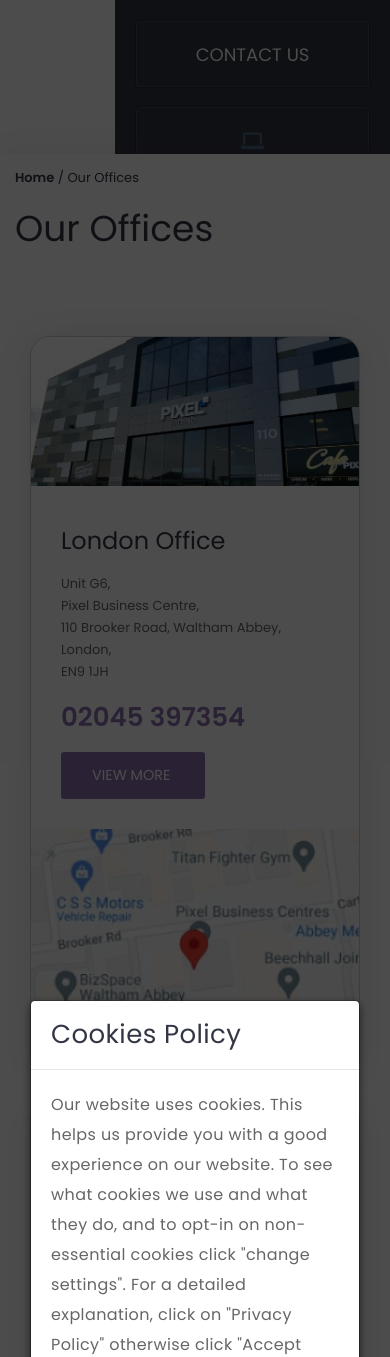
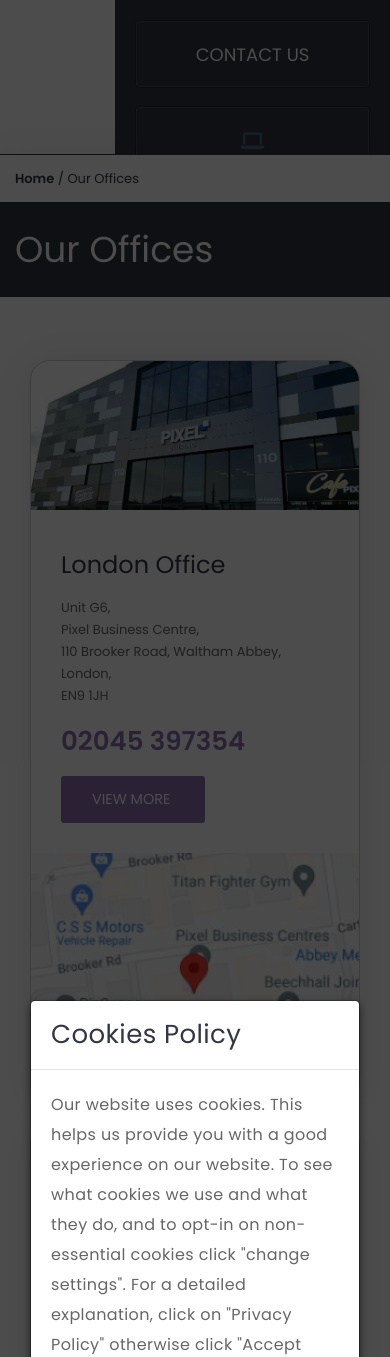
Before and after one commit to DanielH208/example_homepage, a PHP site: page /contact.php in a window 390 px wide. Shown: the top 1357 px of the page. Run offline with PHP 8.4, Linux system fonts and the light colour scheme; some libraries are stand-ins or nearby versions.

Commit message:
Styling improvements

```diff
--- a/contact.php
+++ b/contact.php
@@ -136,12 +136,16 @@
             <div id="main-content" class="main-content-contact">
                 <div id="top-link-path">
                     <div class="container">
-                        <p><a id="return-home-link" href="/"><strong>Home</strong></a> / Our Offices</p>
+                        <p><a id="return-home-link" href="https://netmatters.daniel-higgins.netmatters-scs.co.uk/"><strong>Home</strong></a> / Our Offices</p>
+                    </div>
+                    <div id="contact-heading-container">
+                        <div class="container">
+                            <h1 id="contact-heading">Our Offices</h1>
+                        </div>
                     </div>
                 </div>
                 <div id="enquiry-container">
                     <div class="container">
-                        <h1 id="contact-heading">Our Offices</h1>
                         <div id="offices-container" class="container">
                             <ul id="offices-row">
                                 <div class="offices-item">
@@ -281,7 +285,10 @@
                                     }
                                     ?>
                                     <br>
-                                    <button type="submit" id="enquiry-submit-button">Send Enquiry</button>
+                                    <div id="contact-submit-row">
+                                        <button type="submit" id="enquiry-submit-button">Send Enquiry</button>
+                                        <p><span class="required-input">*</span> Fields Required</p>
+                                    </div>
                             </form>
                         </div>
                     </div>
--- a/css/application.css
+++ b/css/application.css
@@ -1526,13 +1526,13 @@ picture > img {
   padding: 5px 15px;
   background-color: #fff;
   background-image: none;
-  border: 1px solid #ccc;
   border-radius: 2px;
   box-shadow: inset 0 1px 1px rgba(0, 0, 0, 0.075);
 }
 
 #top-link-path {
   box-shadow: 0 5px 35px rgba(0, 0, 0, 0.1) !important;
+  border: 1px transparent;
   padding: 14px 0 13px;
   background: white;
   color: #666666;
@@ -1541,8 +1541,6 @@ picture > img {
 #top-link-path p {
   color: #333645;
   font-size: 13px;
-  margin: 0;
-  padding: 0;
 }
 
 #return-home-link {
@@ -1560,7 +1558,7 @@ picture > img {
 }
 
 #contact-name-input, #company-name-input, #email-contact-input, #phone-contact-input {
-  width: 90%;
+  width: 92%;
 }
 
 .contact-input-containers > label, #contact-message-label {
@@ -1581,10 +1579,6 @@ picture > img {
 }
 
 .enquiry-contact-details {
-  color: #666;
-}
-
-.hidden-contact-details > p > strong, #enquiry-contact-details > p > strong {
   color: #666;
 }
 
@@ -1616,15 +1610,7 @@ picture > img {
   text-decoration: underline;
 }
 
-.contact-input-containers > input:focus {
-  border-color: rgba(91, 192, 222, 0.6);
-  box-shadow: 0px 0px 15px rgba(0, 0, 0, 0.075);
-  box-shadow: inset 0 1px 1px rgba(0, 0, 0, 0.075);
-  border-width: 2px;
-}
-
 #contact-heading {
-  margin-bottom: 80px;
   color: #333645;
   font-size: 2.25rem;
   font-weight: 400;
@@ -1641,6 +1627,46 @@ picture > img {
 
 #offices-row {
   margin-bottom: 20px;
+}
+
+.contact-input-containers input, #contact-message-input {
+  width: 90%;
+  height: 37px;
+  transition: border-color 0.15s ease-in-out, box-shadow 0.15s ease-in-out;
+  outline: 1px solid hsla(0, 0%, 100%, 0.2);
+  border: 1px solid #ccc;
+  box-shadow: inset 0 1px 1px rgba(0, 0, 0, 0.075);
+  padding: 5px 15px;
+  margin: 5px 0px 0px 0px;
+}
+
+.contact-input-containers input:focus, #contact-message-input:focus {
+  border-color: rgba(91, 192, 222, 0.6);
+  box-shadow: 0px 0px 15px rgba(0, 0, 0, 0.075);
+  border-width: 2px;
+}
+
+#show-hiddent-contact-details {
+  transition: all 1s ease-in;
+}
+
+#return-home-link:hover {
+  text-decoration: underline;
+}
+
+#contact-submit-row {
+  display: flex;
+  flex-direction: row;
+  justify-content: space-between;
+}
+
+#contact-submit-row > p {
+  font-size: 85%;
+  color: #333645;
+}
+
+#top-link-path p {
+  margin-top: 0px;
 }
 
 .brand-background {
@@ -2499,6 +2525,23 @@ footer {
   .image-cover-container img {
     filter: brightness(50%);
   }
+  #contact-message-input {
+    margin-bottom: 14px;
+  }
+  #enquiry-contact-details {
+    margin-bottom: 20px;
+  }
+  #contact-heading-container {
+    margin-bottom: 50px;
+    padding: 20px 0px;
+    background-color: #333645;
+  }
+  #contact-heading {
+    color: white;
+  }
+  #top-link-path {
+    border-top: 1px solid #333645;
+  }
 }
 @media (max-width: 1259px) {
   .footer-social-menu-logos > a {
@@ -2716,7 +2759,10 @@ footer {
     margin-right: 30px;
   }
   #contact-message-input {
-    width: 98%;
+    width: 95.5%;
+  }
+  #contact-heading-container {
+    margin: 50px 0px;
   }
 }
 @media (min-width: 1260px) {
--- a/scss/application.scss
+++ b/scss/application.scss
@@ -104,6 +104,23 @@
     }
     .image-cover-container img{
         filter: brightness(50%);
+    }
+    #contact-message-input {
+        margin-bottom: 14px;
+    }
+    #enquiry-contact-details {
+        margin-bottom: 20px;
+    }
+    #contact-heading-container {
+        margin-bottom: 50px;
+        padding: 20px 0px;
+        background-color: #333645;
+    }
+    #contact-heading {
+        color: white;
+    }
+    #top-link-path {
+        border-top: 1px solid #333645;
     }
 
 }
@@ -347,9 +364,13 @@
         margin-right: 30px;
     }
     #contact-message-input {
-        width: 98%;
+        width: 95.5%;
 
     }
+    #contact-heading-container {
+        margin: 50px 0px;
+    }
+
 }
 
 @media (min-width: 1260px) {
--- a/scss/layout/_contact-page.scss
+++ b/scss/layout/_contact-page.scss
@@ -133,7 +133,7 @@
     padding: 5px 15px;
     background-color: #fff;
     background-image: none;
-    border: 1px solid #ccc;
+    //border: 1px solid #ccc;
     border-radius: 2px;
     box-shadow: inset 0 1px 1px rgba(0,0,0,.075);
     //width: 100%;
@@ -141,6 +141,7 @@
 
 #top-link-path {
     box-shadow: 0 5px 35px rgba(0,0,0,.1)!important;
+    border: 1px transparent;
     padding: 14px 0 13px;
     background: white;
     color: #666666;
@@ -149,8 +150,6 @@
 #top-link-path p {
     color: #333645;
     font-size: 13px;
-    margin: 0;
-    padding: 0;
 }
 
 #return-home-link {
@@ -168,7 +167,7 @@
 }
 
 #contact-name-input, #company-name-input, #email-contact-input, #phone-contact-input {
-    width: 90%;
+    width: 92%;
 }
 
 .contact-input-containers > label, #contact-message-label {
@@ -192,9 +191,6 @@
     color: #666;
 }
 
-.hidden-contact-details > p > strong, #enquiry-contact-details > p > strong {
-    color: #666;
-}
 
 #contact-message-input {
     min-height: 100px;
@@ -227,19 +223,11 @@
 }
 
 
-.contact-input-containers > input:focus {
-    border-color: #5bc0de99;
-    box-shadow: 0px 0px 15px rgba(0, 0, 0, 0.075);
-    box-shadow: inset 0 1px 1px rgba(0, 0, 0, 0.075);
-    //outline-width: 3px;
-    border-width: 2px;
-}
 
 #contact-heading {
-    margin-bottom: 80px;
     color: #333645;
     font-size: 2.25rem;
-     font-weight: 400;
+    font-weight: 400;
 }
 
 .contact-phone-link:hover {
@@ -254,3 +242,46 @@
 #offices-row {
     margin-bottom: 20px;
 }
+
+
+.contact-input-containers input, #contact-message-input {
+    width: 90%;
+    height: 37px;
+    transition: border-color 0.15s ease-in-out, box-shadow 0.15s ease-in-out;
+    outline: 1px solid hsla(0, 0%, 100%, 0.2);
+    border: 1px solid #ccc;
+    box-shadow: inset 0 1px 1px rgba(0, 0, 0, 0.075);
+    padding: 5px 15px;
+    margin: 5px 0px 0px 0px;
+}
+
+.contact-input-containers input:focus, #contact-message-input:focus {
+    border-color: #5bc0de99;
+    box-shadow: 0px 0px 15px rgba(0, 0, 0, 0.075);
+    //outline-width: 3px;
+    border-width: 2px;
+}
+
+#show-hiddent-contact-details {
+    transition: all 1s ease-in;
+}
+
+
+#return-home-link:hover {
+    text-decoration: underline;
+}
+
+#contact-submit-row {
+    display: flex;
+    flex-direction: row;
+    justify-content: space-between;
+}
+
+#contact-submit-row > p {
+    font-size: 85%;
+    color: #333645;
+}
+
+#top-link-path p {
+    margin-top: 0px;
+}
```
Also changed, not shown: 1 other file.
